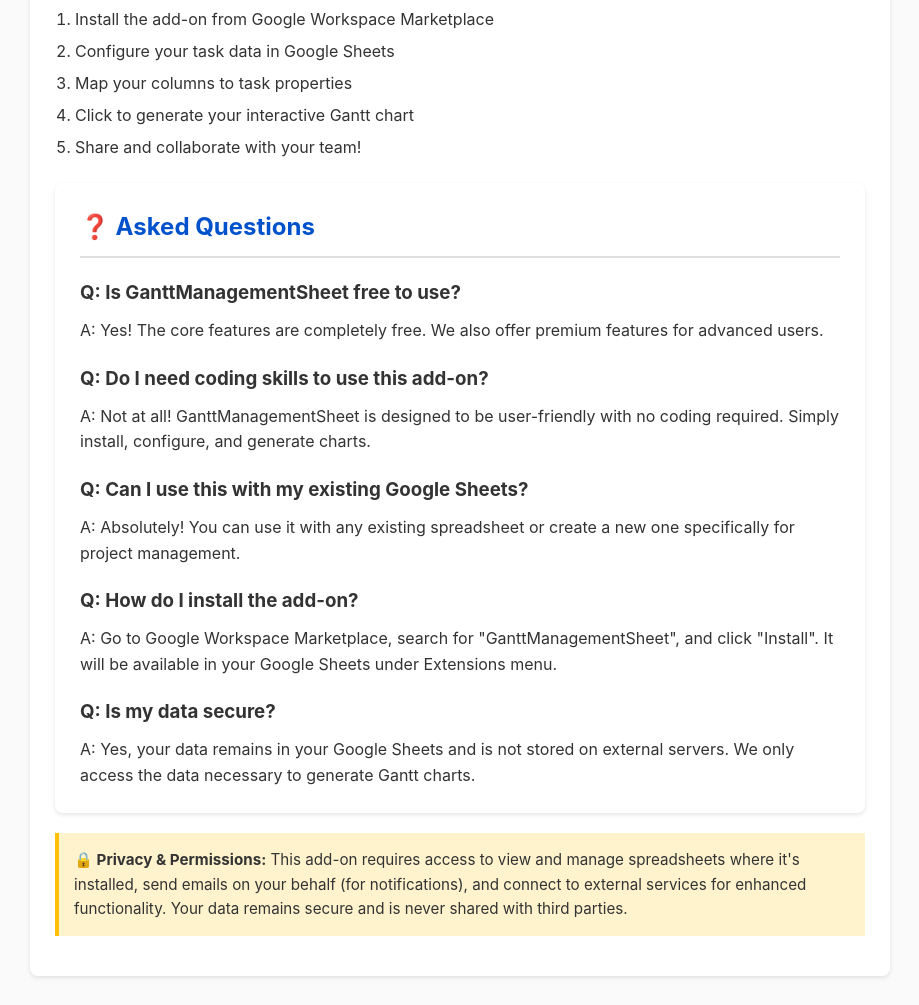
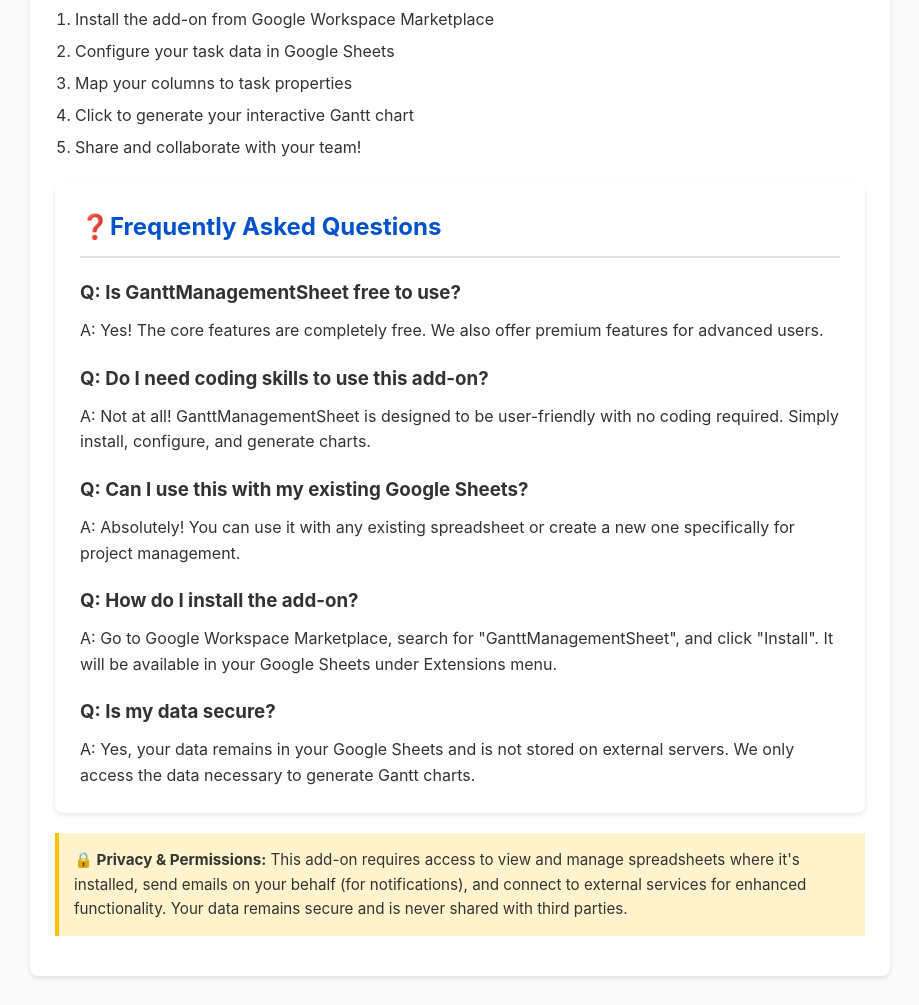
Before and after one commit to ftrihardjo/elmiasangga-agna.com, a plain HTML site: page index.html in a window 1280 px wide. Shown: the part 3486-4491 px from the top of the page, without its empty margins (180-1099 px from the left). Drawn offline with Linux system fonts and the light colour scheme.

Commit message:
add missing word

```diff
--- a/index.html
+++ b/index.html
@@ -251,7 +251,7 @@
         </ol>
 
         <div class="card">
-            <h2>❓ Asked Questions</h2>
+            <h2>❓Frequently Asked Questions</h2>
 
             <h3>Q: Is GanttManagementSheet free to use?</h3>
             <p>A: Yes! The core features are completely free. We also offer premium features for advanced users.</p>
```
